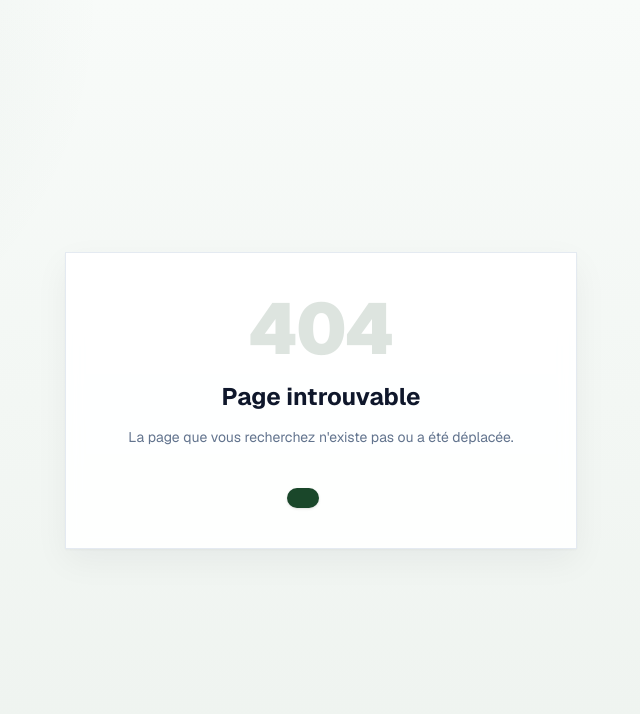
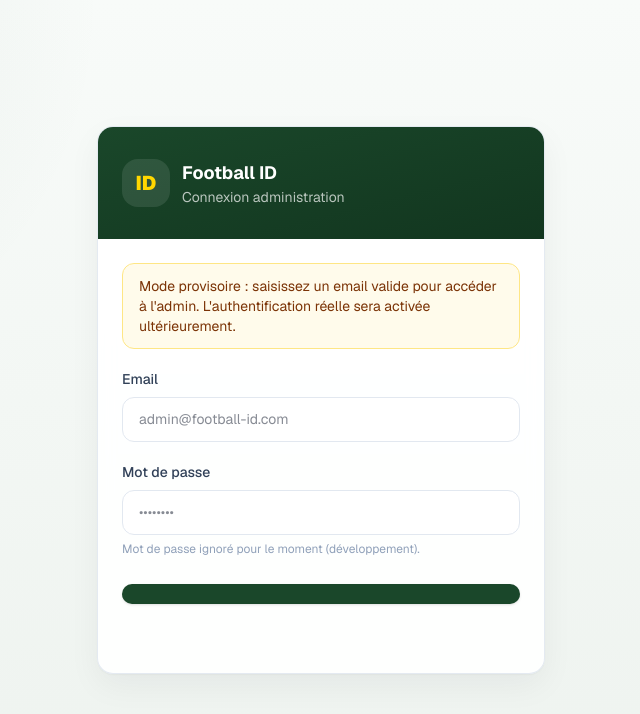
Before and after one commit to azerty-78/id-foot, a Next.js app: page /admin/signin in a window 1280 px wide. Before the commit this address had no page. Shown: the top 714 px of the page, without its empty margins (319-959 px from the left). Built offline with nearby package versions, Linux system fonts and the light colour scheme.

Commit message:
Add authentication context and user session handling: wrap application in AuthProvider, display user email in AdminShell, and add sign-in/sign-out links in the admin interface.

```diff
--- /dev/null
+++ b/src/app/(auth)/admin/signin/SignInForm.tsx
@@ -0,0 +1,119 @@
+"use client";
+
+import Link from "next/link";
+import { useRouter, useSearchParams } from "next/navigation";
+import { signIn } from "next-auth/react";
+import { useState, type FormEvent } from "react";
+import {
+  AdminCard,
+  FieldLabel,
+  GhostButton,
+  PrimaryButton,
+} from "@/components/admin/ui";
+
+export default function SignInForm() {
+  const router = useRouter();
+  const searchParams = useSearchParams();
+  const callbackUrl = searchParams.get("callbackUrl") ?? "/admin/dashboard";
+
+  const [email, setEmail] = useState("");
+  const [password, setPassword] = useState("");
+  const [error, setError] = useState<string | null>(null);
+  const [submitting, setSubmitting] = useState(false);
+
+  async function handleSubmit(e: FormEvent<HTMLFormElement>) {
+    e.preventDefault();
+    setError(null);
+    setSubmitting(true);
+
+    try {
+      const result = await signIn("credentials", {
+        email,
+        password,
+        redirect: false,
+        callbackUrl,
+      });
+
+      if (result?.error) {
+        setError("Connexion impossible. Vérifiez vos identifiants.");
+        return;
+      }
+
+      router.push(result?.url ?? callbackUrl);
+      router.refresh();
+    } catch {
+      setError("Une erreur est survenue lors de la connexion.");
+    } finally {
+      setSubmitting(false);
+    }
+  }
+
+  return (
+    <AdminCard className="overflow-hidden">
+      <div className="bg-gradient-to-br from-brand to-brand-dark px-6 py-8 text-white">
+        <div className="flex items-center gap-3">
+          <div className="flex h-12 w-12 items-center justify-center rounded-2xl bg-white/10 text-xl font-black text-gold">
+            ID
+          </div>
+          <div>
+            <p className="text-lg font-bold">Football ID</p>
+            <p className="text-sm text-white/70">Connexion administration</p>
+          </div>
+        </div>
+      </div>
+
+      <form onSubmit={handleSubmit} className="space-y-5 p-6">
+        <div className="rounded-xl border border-amber-200 bg-amber-50 px-4 py-3 text-sm text-amber-900">
+          Mode provisoire : saisissez un email valide pour accéder à l&apos;admin.
+          L&apos;authentification réelle sera activée ultérieurement.
+        </div>
+
+        {error && (
+          <div className="rounded-xl border border-rose-200 bg-rose-50 px-4 py-3 text-sm text-rose-700">
+            {error}
+          </div>
+        )}
+
+        <div>
+          <FieldLabel htmlFor="email">Email</FieldLabel>
+          <input
+            id="email"
+            type="email"
+            autoComplete="email"
+            required
+            value={email}
+            onChange={(e) => setEmail(e.target.value)}
+            placeholder="admin@football-id.com"
+            className="admin-input"
+          />
+        </div>
+
+        <div>
+          <FieldLabel htmlFor="password">Mot de passe</FieldLabel>
+          <input
+            id="password"
+            type="password"
+            autoComplete="current-password"
+            value={password}
+            onChange={(e) => setPassword(e.target.value)}
+            placeholder="••••••••"
+            className="admin-input"
+          />
+          <p className="mt-1.5 text-xs text-slate-400">
+            Mot de passe ignoré pour le moment (développement).
+          </p>
+        </div>
+
+        <PrimaryButton type="submit" disabled={submitting} className="w-full">
+          {submitting ? "Connexion..." : "Se connecter"}
+        </PrimaryButton>
+
+        <div className="text-center">
+          <Link href="/">
+            <GhostButton type="button">Retour à l&apos;accueil</GhostButton>
+          </Link>
+        </div>
+      </form>
+    </AdminCard>
+  );
+}
--- /dev/null
+++ b/src/app/(auth)/admin/signin/page.tsx
@@ -0,0 +1,11 @@
+import { Suspense } from "react";
+import { LoadingState } from "@/components/admin/ui";
+import SignInForm from "./SignInForm";
+
+export default function SignInPage() {
+  return (
+    <Suspense fallback={<LoadingState message="Chargement..." />}>
+      <SignInForm />
+    </Suspense>
+  );
+}
--- /dev/null
+++ b/src/app/(auth)/admin/signout/page.tsx
@@ -0,0 +1,48 @@
+"use client";
+
+import Link from "next/link";
+import { signOut } from "next-auth/react";
+import { useEffect, useState } from "react";
+import { AdminCard, GhostButton, PrimaryButton } from "@/components/admin/ui";
+
+export default function SignOutPage() {
+  const [done, setDone] = useState(false);
+
+  useEffect(() => {
+    void signOut({ redirect: false }).then(() => {
+      setDone(true);
+    });
+  }, []);
+
+  return (
+    <AdminCard className="p-8 text-center">
+      <div className="mx-auto flex h-14 w-14 items-center justify-center rounded-2xl bg-brand-light text-brand">
+        {done ? (
+          <svg className="h-7 w-7" fill="none" viewBox="0 0 24 24" stroke="currentColor" strokeWidth={2}>
+            <path strokeLinecap="round" strokeLinejoin="round" d="M4.5 12.75l6 6 9-13.5" />
+          </svg>
+        ) : (
+          <span className="h-6 w-6 animate-spin rounded-full border-2 border-brand border-t-transparent" />
+        )}
+      </div>
+
+      <h1 className="mt-5 text-xl font-bold text-slate-900">
+        {done ? "Vous êtes déconnecté" : "Déconnexion en cours..."}
+      </h1>
+      <p className="mt-2 text-sm text-slate-500">
+        {done
+          ? "Votre session a été fermée. Vous pouvez vous reconnecter à tout moment."
+          : "Fermeture de la session en cours, veuillez patienter."}
+      </p>
+
+      <div className="mt-8 flex flex-col gap-3 sm:flex-row sm:justify-center">
+        <Link href="/admin/signin">
+          <PrimaryButton className="w-full sm:w-auto">Se reconnecter</PrimaryButton>
+        </Link>
+        <Link href="/">
+          <GhostButton className="w-full sm:w-auto">Retour à l&apos;accueil</GhostButton>
+        </Link>
+      </div>
+    </AdminCard>
+  );
+}
--- /dev/null
+++ b/src/app/(auth)/layout.tsx
@@ -0,0 +1,11 @@
+export default function AuthLayout({
+  children,
+}: Readonly<{
+  children: React.ReactNode;
+}>) {
+  return (
+    <div className="admin-shell flex min-h-screen items-center justify-center px-4 py-10">
+      <div className="w-full max-w-md">{children}</div>
+    </div>
+  );
+}
--- /dev/null
+++ b/src/app/api/auth/[...nextauth]/route.ts
@@ -0,0 +1,6 @@
+import NextAuth from "next-auth";
+import { authOptions } from "@/lib/auth";
+
+const handler = NextAuth(authOptions);
+
+export { handler as GET, handler as POST };
--- a/src/app/layout.tsx
+++ b/src/app/layout.tsx
@@ -1,5 +1,6 @@
 import type { Metadata } from "next";
 import { Geist, Geist_Mono } from "next/font/google";
+import { AuthProvider } from "@/components/providers/AuthProvider";
 import "./globals.css";
 
 const geistSans = Geist({
@@ -30,7 +31,9 @@ export default function RootLayout({
       lang="fr"
       className={`${geistSans.variable} ${geistMono.variable} h-full antialiased`}
     >
-      <body className="min-h-full flex flex-col">{children}</body>
+      <body className="min-h-full flex flex-col">
+        <AuthProvider>{children}</AuthProvider>
+      </body>
     </html>
   );
 }
--- a/src/app/page.tsx
+++ b/src/app/page.tsx
@@ -15,6 +15,9 @@ export default function HomePage() {
               <p className="text-xs text-slate-500">Système d&apos;identification des joueurs</p>
             </div>
           </div>
+          <Link href="/admin/signin" className="hidden sm:block">
+            <SecondaryButton>Connexion</SecondaryButton>
+          </Link>
           <Link href="/admin/dashboard" className="hidden sm:block">
             <PrimaryButton>Administration</PrimaryButton>
           </Link>
--- a/src/components/admin/AdminShell.tsx
+++ b/src/components/admin/AdminShell.tsx
@@ -1,11 +1,13 @@
 "use client";
 
 import Link from "next/link";
+import { useSession } from "next-auth/react";
 import { useEffect, useState } from "react";
 import { AdminNav } from "@/app/(admin)/AdminNav";
 
 export function AdminShell({ children }: { children: React.ReactNode }) {
   const [menuOpen, setMenuOpen] = useState(false);
+  const { data: session } = useSession();
 
   useEffect(() => {
     document.body.style.overflow = menuOpen ? "hidden" : "";
@@ -88,6 +90,33 @@ export function AdminShell({ children }: { children: React.ReactNode }) {
         <AdminNav onNavigate={() => setMenuOpen(false)} />
 
         <div className="mt-auto border-t border-white/10 px-4 py-4">
+          {session?.user?.email && (
+            <p className="mb-3 truncate px-3 text-xs text-white/50">
+              {session.user.email}
+            </p>
+          )}
+
+          <Link
+            href="/admin/signout"
+            onClick={() => setMenuOpen(false)}
+            className="mb-2 flex items-center gap-3 rounded-xl px-3 py-3 text-sm font-medium text-white/75 transition hover:bg-white/10 hover:text-white"
+          >
+            <svg
+              className="h-5 w-5"
+              fill="none"
+              viewBox="0 0 24 24"
+              stroke="currentColor"
+              strokeWidth={1.5}
+            >
+              <path
+                strokeLinecap="round"
+                strokeLinejoin="round"
+                d="M15.75 9V5.25A2.25 2.25 0 0013.5 3h-6a2.25 2.25 0 00-2.25 2.25v13.5A2.25 2.25 0 007.5 21h6a2.25 2.25 0 002.25-2.25V15m3 0l3-3m0 0l-3-3m3 3H9"
+              />
+            </svg>
+            Déconnexion
+          </Link>
+
           <Link
             href="/"
             onClick={() => setMenuOpen(false)}
--- /dev/null
+++ b/src/components/providers/AuthProvider.tsx
@@ -0,0 +1,7 @@
+"use client";
+
+import { SessionProvider } from "next-auth/react";
+
+export function AuthProvider({ children }: { children: React.ReactNode }) {
+  return <SessionProvider>{children}</SessionProvider>;
+}
--- /dev/null
+++ b/src/lib/auth.ts
@@ -0,0 +1,54 @@
+import type { NextAuthOptions } from "next-auth";
+import CredentialsProvider from "next-auth/providers/credentials";
+
+/**
+ * Configuration provisoire — remplacer `authorize` par une vraie vérification
+ * (base de données, bcrypt, rôles…) quand l'authentification sera implémentée.
+ */
+export const authOptions: NextAuthOptions = {
+  providers: [
+    CredentialsProvider({
+      name: "Identifiants",
+      credentials: {
+        email: { label: "Email", type: "email" },
+        password: { label: "Mot de passe", type: "password" },
+      },
+      async authorize(credentials) {
+        const email = credentials?.email?.trim();
+
+        if (!email) {
+          return null;
+        }
+
+        return {
+          id: "dev-admin",
+          name: "Administrateur",
+          email,
+        };
+      },
+    }),
+  ],
+  pages: {
+    signIn: "/admin/signin",
+  },
+  session: {
+    strategy: "jwt",
+  },
+  secret: process.env.NEXTAUTH_SECRET,
+  callbacks: {
+    async jwt({ token, user }) {
+      if (user) {
+        token.email = user.email;
+        token.name = user.name;
+      }
+      return token;
+    },
+    async session({ session, token }) {
+      if (session.user) {
+        session.user.email = token.email as string;
+        session.user.name = token.name as string;
+      }
+      return session;
+    },
+  },
+};
```
